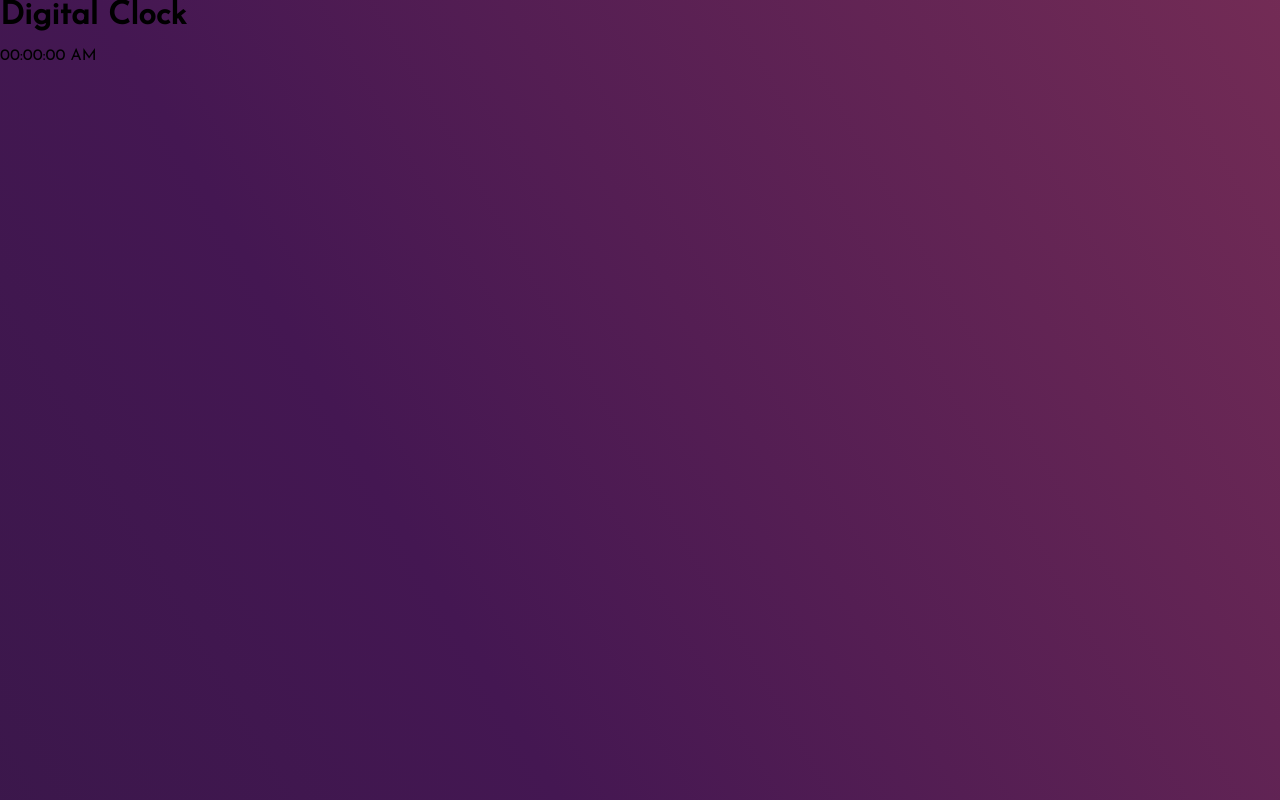
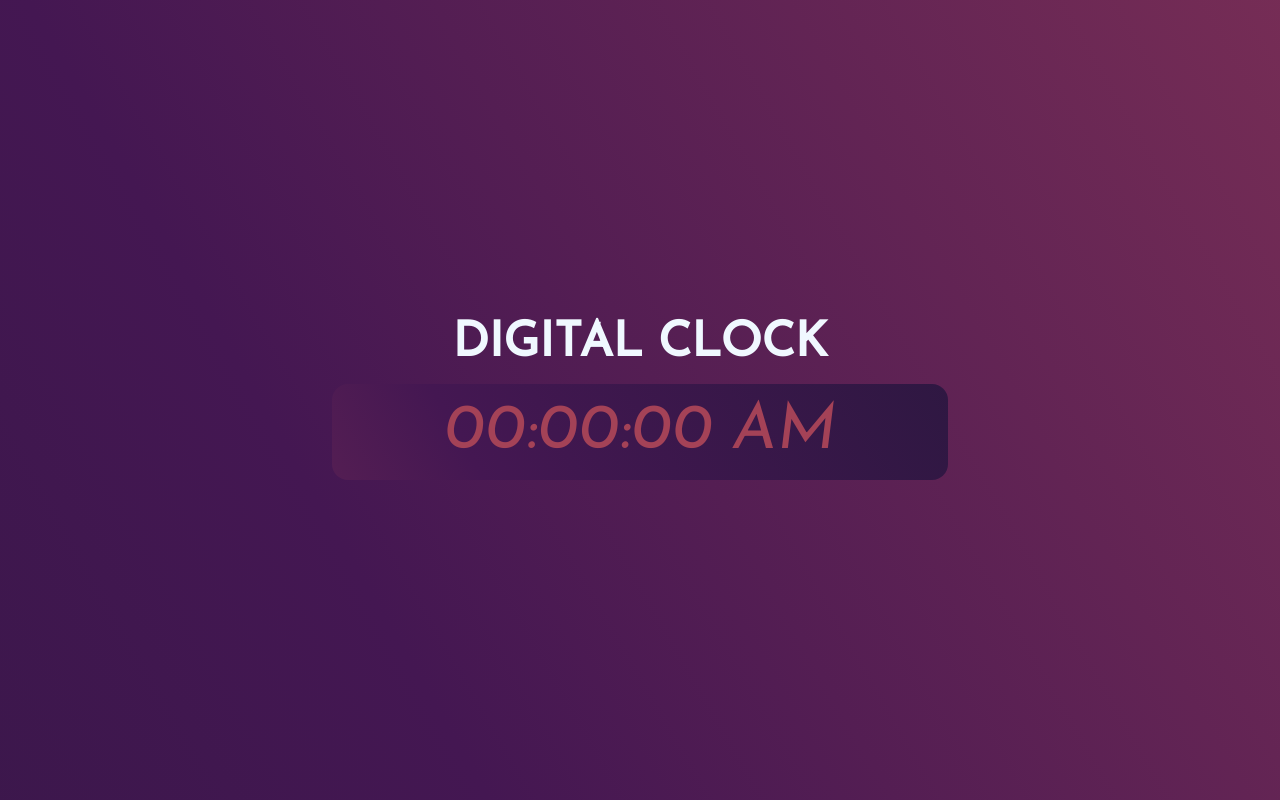
Before and after one commit to Wofdi-Web/Digital-Clock, a plain HTML site: page index.html in a window 1280 px wide. Drawn offline with Linux system fonts and the light colour scheme.

Commit message:
Styling Done

```diff
--- a/CSS/style.scss
+++ b/CSS/style.scss
@@ -6,17 +6,42 @@ body {
     font-family: "Josefin Sans";
 }
 
+
+// Main Container
 main.container {
+    display: flex;
+    justify-content: center;
+    align-items: center;
+    flex-direction: column;
     height: 100vh;
     width: 100%;
     background: linear-gradient(60deg, #1B1833, #441752, #AB4459);
     background-size: 300% 300%;
-    animation: color 7s ease-in-out infinite;
+    animation: color 17s ease-in-out infinite;
 
-
+    // H1 ----
     h1 {
         margin: 0;
         padding: 0;
+        font-size: 3em;
+        color: aliceblue;
+        text-transform: uppercase;
+    }
+
+    .clock-wrapper {
+        margin-top: 1em;
+        padding: 1em 7em;
+        border-radius: 1em;
+        // border: 3px solid white;
+        background: linear-gradient(60deg, #AB4459, #441752, #1B1833);
+        animation: colorAndFont 17s ease-in-out infinite;
+        background-size: 300% 300%;
+
+        p {
+            margin: 0;
+            font-style: italic;
+            font-size: 4em;
+        }
     }
 }
 
@@ -31,3 +56,22 @@ main.container {
         background-position: 0 50%;
     }
 }
+
+@keyframes colorAndFont {
+    0% {
+        background-position: 0 50%;
+        color: #1B1833;
+    }
+    35% {
+        color: #AB4459;
+    }
+    50% {
+        background-position: 100% 50%;
+    }
+    85% {
+        color: #1B1833;
+    }
+    100% {
+        background-position: 0 50%;
+    }
+}
```
Also changed, not shown: CSS/style.css, 1 other file.
